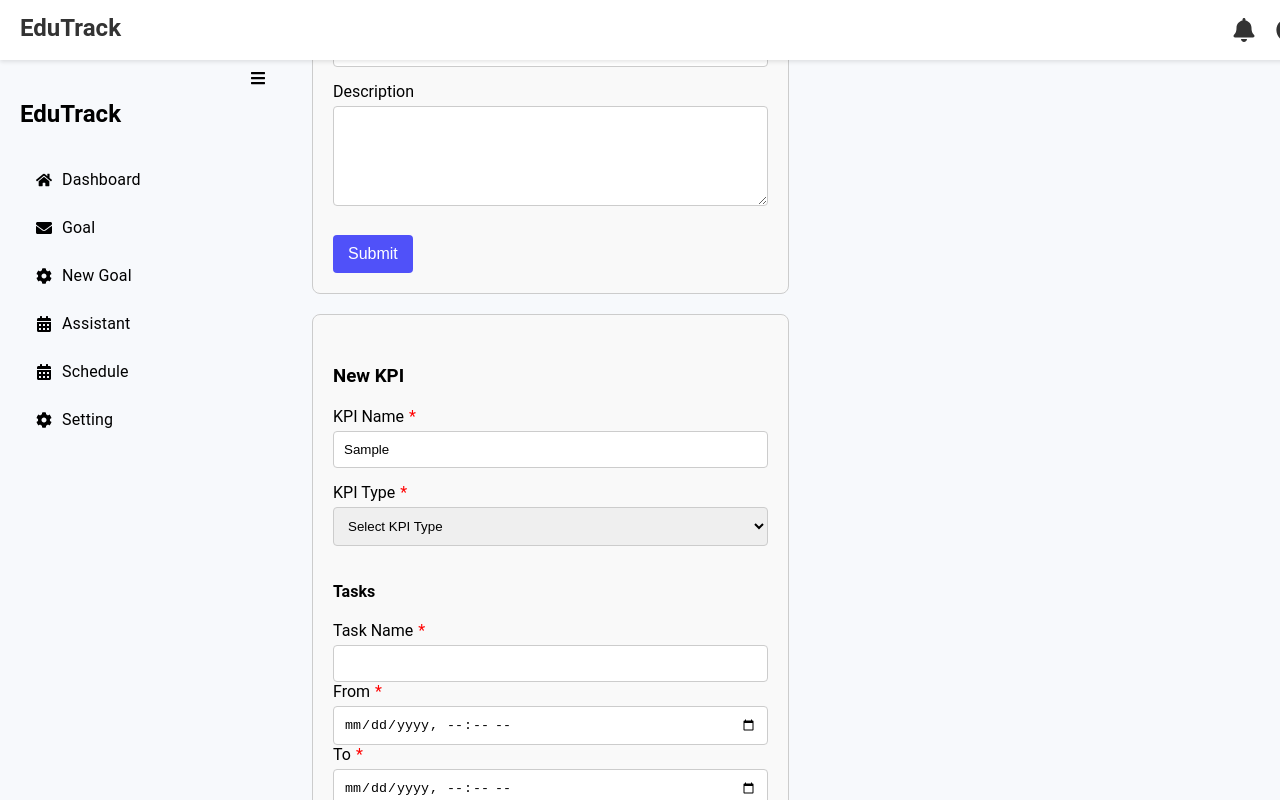
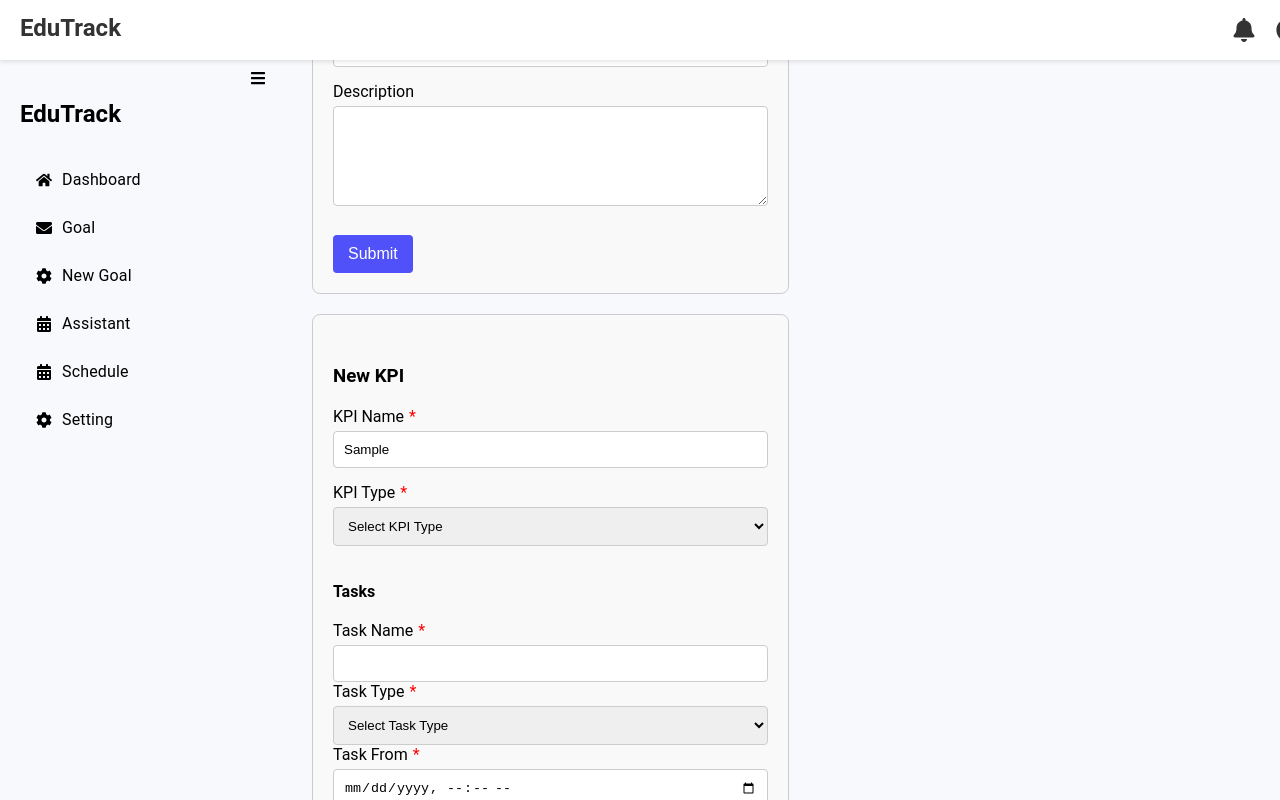
Before and after one commit to TuanNH76/uiux-project, a React (Create React App) app in the folder client/: page /newgoal in a window 1280 px wide. Both pictures are taken after typing "Sample" into the empty fields and a click on the button "Add Task". Shown: the part 490-1290 px from the top of the page. Built offline with nearby package versions, Linux system fonts and the light colour scheme.

Commit message:
fĩ: add new goal

```diff
--- a/client/src/pages/goal/GoalPage.jsx
+++ b/client/src/pages/goal/GoalPage.jsx
@@ -16,7 +16,7 @@ const GoalPage = () => {
         setGoals(storedGoalData || []);
     }, []);
 
-    const calculateKPICompletion = (kpis) => {
+    const calculateKPICompletion = (kpis = []) => {
         const totalKpis = kpis.length;
         const completedKpis = kpis.filter(kpi => kpi.completed).length;
         return { totalKpis, completedKpis };
--- a/client/src/pages/newgoal/NewGoalPage.jsx
+++ b/client/src/pages/newgoal/NewGoalPage.jsx
@@ -2,9 +2,9 @@ import React, { useState } from 'react';
 import './NewGoalPage.css';
 
 const KPI_TYPE = {
-  TODO_KPI: 'TODO_KPI',
-  QUANTITY_KPI: 'QUANTITY_KPI',
-  WEIGHTED_KPI: 'WEIGHTED_KPI'
+  TODO_KPI: "To-do",
+  QUANTITY_KPI: "Quantity",
+  WEIGHTED_KPI: "Weighted"
 };
 
 const generateId = () => Math.floor(Math.random() * 800) + 200;
@@ -18,7 +18,7 @@ const NewGoalPage = () => {
     description: '',
   });
 
-  const [kpiList, setKpiList] = useState([]);
+  const [kpis, setKpis] = useState([]);
   const [newKpi, setNewKpi] = useState({
     name: '',
     typeKPI: '',
@@ -30,7 +30,7 @@ const NewGoalPage = () => {
     unit: '',
     duration: '',
     split: '',
-    tasks: []
+    task: []
   });
 
   const handleChange = (e) => {
@@ -52,8 +52,8 @@ const NewGoalPage = () => {
   const handleAddTask = () => {
     setNewKpi({
       ...newKpi,
-      tasks: [
-        ...newKpi.tasks,
+      task: [
+        ...newKpi.task,
         { id: `T${generateId()}`, name: '', completed: false, type: '', from: '', to: '', link: '' }
       ]
     });
@@ -61,18 +61,18 @@ const NewGoalPage = () => {
 
   const handleTaskChange = (index, e) => {
     const { name, value } = e.target;
-    const tasks = [...newKpi.tasks];
+    const tasks = [...newKpi.task];
     tasks[index][name] = value;
     setNewKpi({
       ...newKpi,
-      tasks
+      task: tasks
     });
   };
 
   const handleSubmit = (e) => {
     e.preventDefault();
     if (formData.title && formData.from && formData.to) {
-      const newGoal = { ...formData, kpiList };
+      const newGoal = { id: `G${generateId()}`, ...formData, kpis };
       const goalData = JSON.parse(localStorage.getItem('goalData')) || [];
       goalData.push(newGoal);
       localStorage.setItem('goalData', JSON.stringify(goalData));
@@ -84,7 +84,7 @@ const NewGoalPage = () => {
   };
 
   const handleAddKpi = () => {
-    setKpiList([...kpiList, { ...newKpi, id: `K${generateId()}`, score: 0 }]);
+    setKpis([...kpis, { ...newKpi, id: `K${generateId()}`, score: 0 }]);
     setNewKpi({
       name: '',
       typeKPI: '',
@@ -96,7 +96,7 @@ const NewGoalPage = () => {
       unit: '',
       duration: '',
       split: '',
-      tasks: []
+      task: []
     });
   };
 
@@ -107,7 +107,7 @@ const NewGoalPage = () => {
           <h2>New Goal</h2>
           <div className="row">
             <div className="column">
-              <h3>Goal information</h3>
+              <h3>Goal Information</h3>
               <form onSubmit={handleSubmit}>
                 <div>
                   <label htmlFor="title" className="required">Title</label>
@@ -169,7 +169,7 @@ const NewGoalPage = () => {
         <div className="kpis">
           <h3>KPIs</h3>
           <div className="kpiList">
-            {kpiList.map(kpi => (
+            {kpis.map(kpi => (
               <div className="kpiItem" key={kpi.id}>
                 <div className="widget">
                   <div className="icon">🔑</div>
@@ -298,13 +298,13 @@ const NewGoalPage = () => {
               </>
             )}
             <h4>Tasks</h4>
-            {newKpi.tasks.map((task, index) => (
-              <div key={index}>
+            {newKpi.task.map((task, index) => (
+              <div key={task.id} className="task">
                 <div>
-                  <label htmlFor={`taskName${index}`} className="required">Task Name</label>
+                  <label htmlFor={`taskName${task.id}`} className="required">Task Name</label>
                   <input
                     type="text"
-                    id={`taskName${index}`}
+                    id={`taskName${task.id}`}
                     name="name"
                     value={task.name}
                     onChange={(e) => handleTaskChange(index, e)}
@@ -312,10 +312,24 @@ const NewGoalPage = () => {
                   />
                 </div>
                 <div>
-                  <label htmlFor={`taskFrom${index}`} className="required">From</label>
+                  <label htmlFor={`taskType${task.id}`} className="required">Task Type</label>
+                  <select
+                    id={`taskType${task.id}`}
+                    name="type"
+                    value={task.type}
+                    onChange={(e) => handleTaskChange(index, e)}
+                    required
+                  >
+                    <option value="">Select Task Type</option>
+                    <option value="Required">Required</option>
+                    <option value="Optional">Optional</option>
+                  </select>
+                </div>
+                <div>
+                  <label htmlFor={`taskFrom${task.id}`} className="required">Task From</label>
                   <input
                     type="datetime-local"
-                    id={`taskFrom${index}`}
+                    id={`taskFrom${task.id}`}
                     name="from"
                     value={task.from}
                     onChange={(e) => handleTaskChange(index, e)}
@@ -323,10 +337,10 @@ const NewGoalPage = () => {
                   />
                 </div>
                 <div>
-                  <label htmlFor={`taskTo${index}`} className="required">To</label>
+                  <label htmlFor={`taskTo${task.id}`} className="required">Task To</label>
                   <input
                     type="datetime-local"
-                    id={`taskTo${index}`}
+                    id={`taskTo${task.id}`}
                     name="to"
                     value={task.to}
                     onChange={(e) => handleTaskChange(index, e)}
@@ -334,10 +348,10 @@ const NewGoalPage = () => {
                   />
                 </div>
                 <div>
-                  <label htmlFor={`taskLink${index}`}>Link</label>
+                  <label htmlFor={`taskLink${task.id}`}>Task Link</label>
                   <input
-                    type="text"
-                    id={`taskLink${index}`}
+                    type="url"
+                    id={`taskLink${task.id}`}
                     name="link"
                     value={task.link}
                     onChange={(e) => handleTaskChange(index, e)}
@@ -346,8 +360,8 @@ const NewGoalPage = () => {
               </div>
             ))}
             <button type="button" onClick={handleAddTask}>Add Task</button>
-            <button type="button" onClick={handleAddKpi}>Add KPI</button>
           </form>
+          <button type="button" onClick={handleAddKpi}>Add KPI</button>
         </div>
       </div>
     </div>
```
